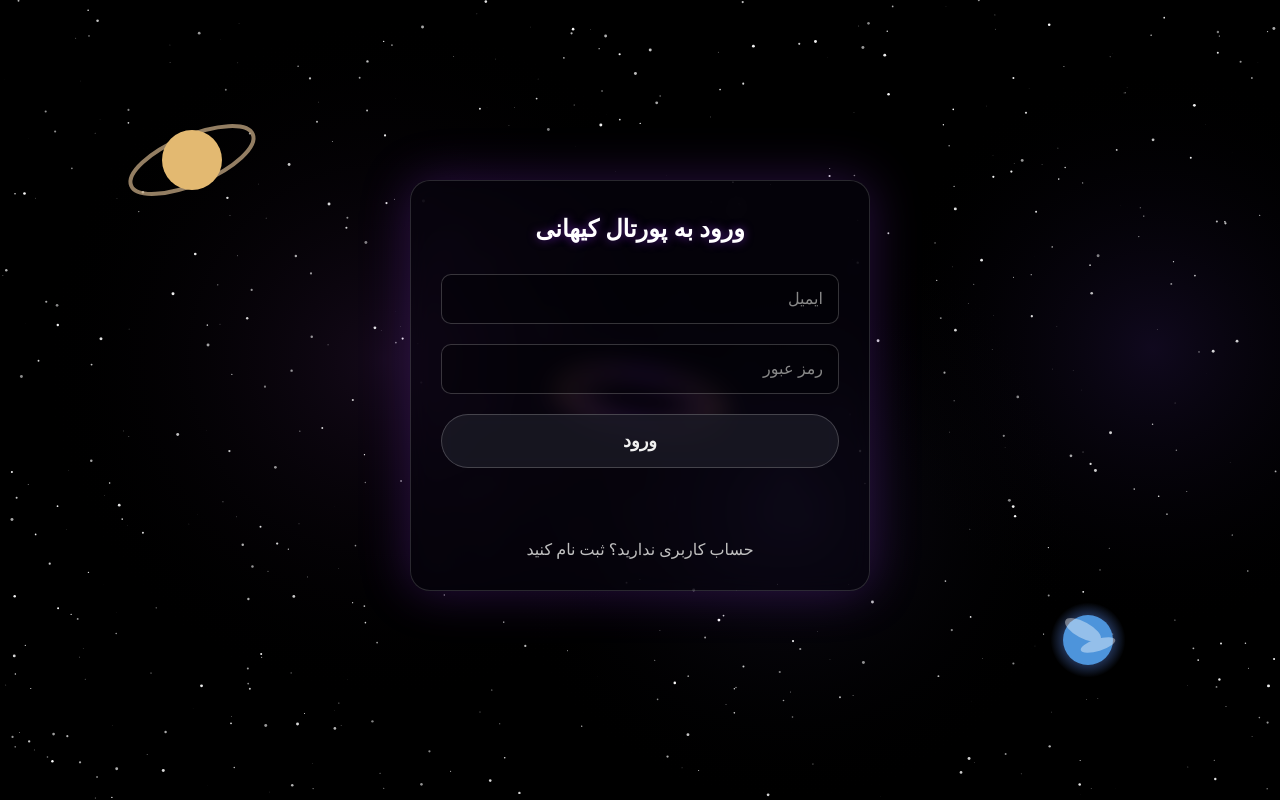
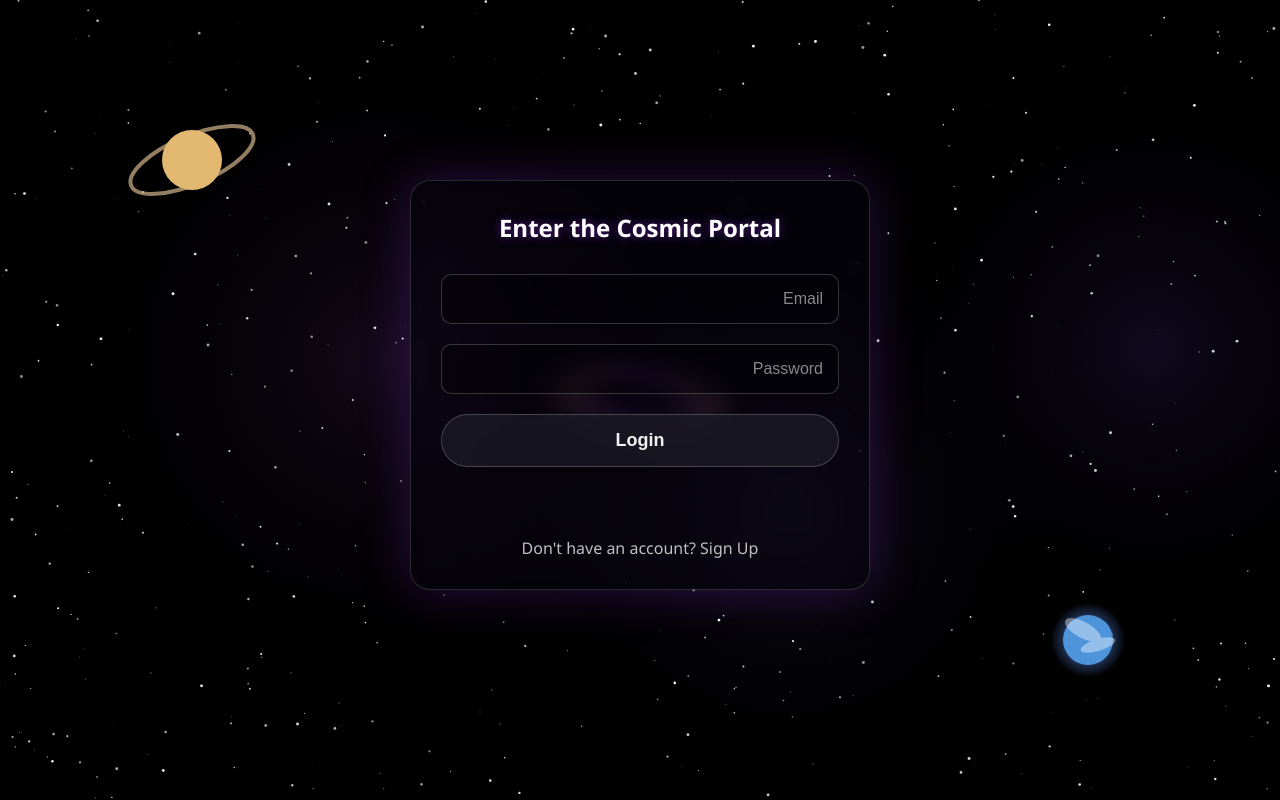
Before and after one commit to unknownmsv/unknownmsv.ir, a plain HTML site: page login.html in a window 1280 px wide. Drawn offline with nearby package versions, Linux system fonts and the light colour scheme; animation ran at ten frames a second.

Commit message:
Update login.html

```diff
--- a/login.html
+++ b/login.html
@@ -1,9 +1,9 @@
 <!DOCTYPE html>
-<html lang="fa" dir="rtl">
+<html lang="en" dir="ltr">
 <head>
   <meta charset="UTF-8">
   <meta name="viewport" content="width=device-width, initial-scale=1.0">
-  <title>ورود | unknownmsv</title>
+  <title>Login | unknownmsv</title>
   <link rel="stylesheet" href="style.css">
 </head>
 <body>
@@ -13,17 +13,17 @@
   <div class="container">
     <div class="profile-box">
       <form class="auth-form" id="login-form">
-        <h2>ورود به پورتال کیهانی</h2>
+        <h2>Enter the Cosmic Portal</h2>
         <div class="input-group">
-          <input type="email" id="login-email" placeholder="ایمیل" required>
+          <input type="email" id="login-email" placeholder="Email" required>
         </div>
         <div class="input-group">
-          <input type="password" id="login-password" placeholder="رمز عبور" required>
+          <input type="password" id="login-password" placeholder="Password" required>
         </div>
-        <button type="submit" class="btn">ورود</button>
+        <button type="submit" class="btn">Login</button>
         <div id="auth-message"></div>
       </form>
-      <a href="register.html" class="form-link">حساب کاربری ندارید؟ ثبت نام کنید</a>
+      <a href="register.html" class="form-link">Don't have an account? Sign Up</a>
     </div>
   </div>
 
```
